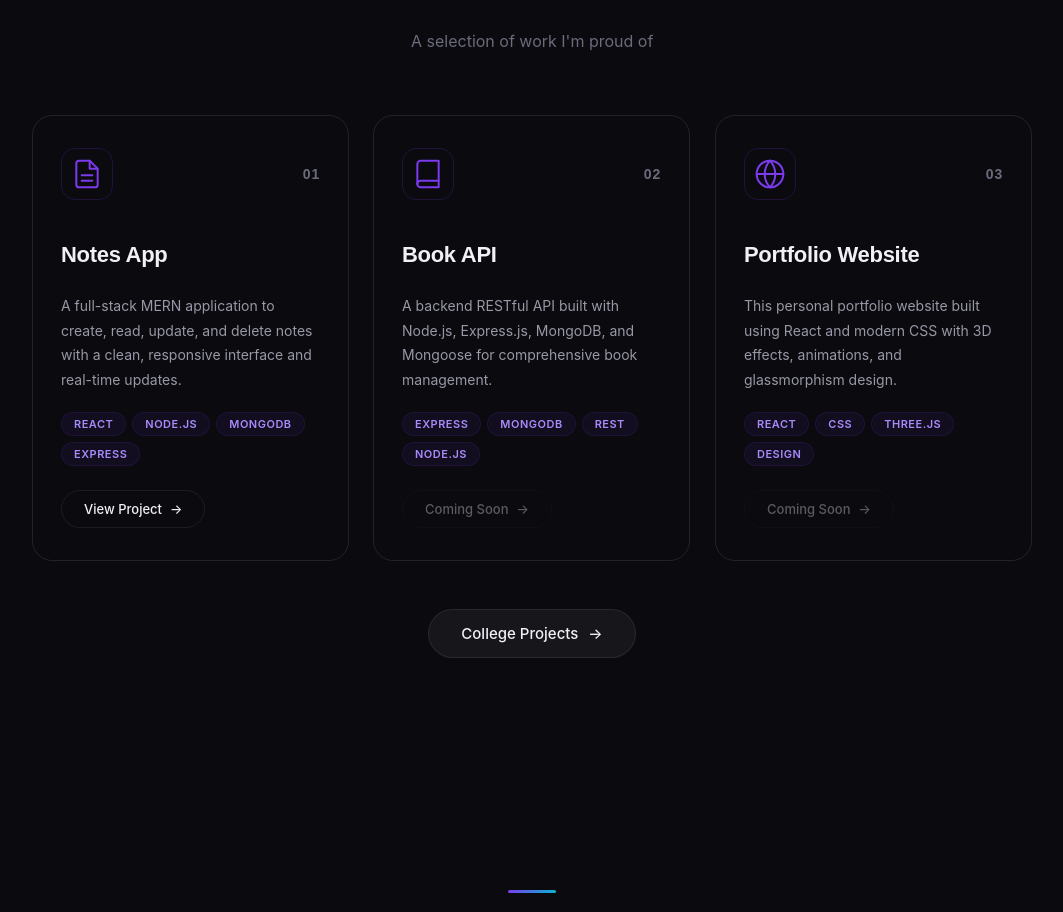
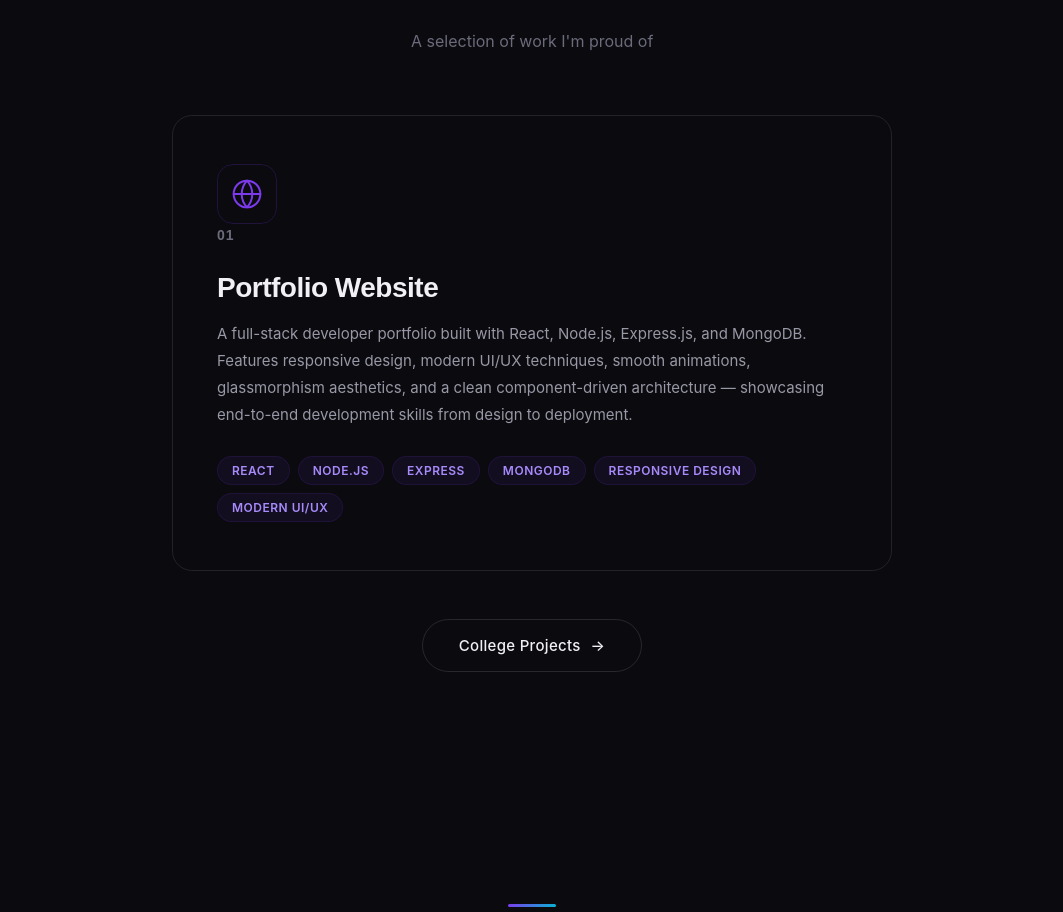
Before and after one commit to abhi123293/my-portfolio, a React (Vite) app in the folder rportfolio/: page / in a window 1280 px wide. Shown: the part 3026-3938 px from the top of the page, without its empty margins (108-1171 px from the left). Built offline with nearby package versions, Linux system fonts and the light colour scheme.

Commit message:
Add college project page

```diff
--- a/rportfolio/src/App.css
+++ b/rportfolio/src/App.css
@@ -1140,59 +1140,74 @@ body {
   position: relative;
 }
 
-.projects-grid {
-  display: grid;
-  grid-template-columns: repeat(3, 1fr);
-  gap: 24px;
-  max-width: 1000px;
+.project-card-featured {
+  position: relative;
+  max-width: 720px;
   width: 100%;
-}
-
-.project-card {
+  padding: 48px 44px;
   background: transparent;
   border: 1px solid rgba(255, 255, 255, 0.1);
-  border-radius: var(--radius-md);
-  padding: 32px 28px;
-  display: flex;
-  flex-direction: column;
-  position: relative;
+  border-radius: 20px;
   overflow: hidden;
-  transition: transform var(--transition), border-color var(--transition), box-shadow var(--transition);
-}
-
-.project-card::before {
+  transition: transform 0.4s ease, border-color 0.4s ease, box-shadow 0.4s ease;
+}
+
+.project-card-featured::before {
   content: '';
   position: absolute;
   top: 0;
   left: 0;
   right: 0;
-  height: 1px;
+  height: 2px;
   background: var(--gradient-accent);
   opacity: 0;
-  transition: opacity 0.35s ease;
-}
-
-.project-card:hover {
-  transform: translateY(-6px);
-  border-color: rgba(124, 58, 237, 0.3);
-  box-shadow: 0 0 20px rgba(124, 58, 237, 0.1), inset 0 0 20px rgba(124, 58, 237, 0.03);
-}
-
-.project-card:hover::before {
+  transition: opacity 0.4s ease;
+}
+
+.project-card-featured:hover {
+  transform: translateY(-8px);
+  border-color: rgba(124, 58, 237, 0.35);
+  box-shadow: 0 8px 40px rgba(124, 58, 237, 0.12), 0 0 80px rgba(124, 58, 237, 0.06);
+}
+
+.project-card-featured:hover::before {
   opacity: 1;
 }
 
-.project-card-header {
+.project-card-featured-inner {
+  position: relative;
+  z-index: 1;
+}
+
+.project-card-featured-glow {
+  position: absolute;
+  bottom: -60px;
+  left: 50%;
+  transform: translateX(-50%);
+  width: 200px;
+  height: 200px;
+  border-radius: 50%;
+  background: radial-gradient(circle, rgba(124, 58, 237, 0.12), transparent 70%);
+  opacity: 0;
+  transition: opacity 0.4s ease;
+  pointer-events: none;
+}
+
+.project-card-featured:hover .project-card-featured-glow {
+  opacity: 1;
+}
+
+.project-card-featured .project-card-header {
   display: flex;
   align-items: center;
   justify-content: space-between;
-  margin-bottom: 20px;
-}
-
-.project-card-icon {
-  width: 52px;
-  height: 52px;
-  border-radius: 14px;
+  margin-bottom: 24px;
+}
+
+.project-card-featured .project-card-icon {
+  width: 60px;
+  height: 60px;
+  border-radius: 16px;
   background: transparent;
   border: 1px solid rgba(124, 58, 237, 0.2);
   display: flex;
@@ -1202,12 +1217,12 @@ body {
   transition: transform 0.35s ease, border-color 0.35s ease;
 }
 
-.project-card:hover .project-card-icon {
+.project-card-featured:hover .project-card-icon {
   transform: scale(1.08) rotate(-5deg);
   border-color: rgba(124, 58, 237, 0.4);
 }
 
-.project-card-num {
+.project-card-featured .project-card-num {
   font-family: 'Outfit', sans-serif;
   font-size: 14px;
   font-weight: 700;
@@ -1215,34 +1230,32 @@ body {
   letter-spacing: 1px;
 }
 
-.project-card-title {
+.project-card-featured .project-card-title {
   font-family: 'Outfit', sans-serif;
-  font-size: 22px;
+  font-size: 28px;
+  font-weight: 700;
+  color: var(--text-primary);
+  margin-bottom: 16px;
+  letter-spacing: -0.5px;
+}
+
+.project-card-featured .project-card-text {
+  font-size: 15px;
+  line-height: 1.8;
+  color: var(--text-secondary);
+  margin-bottom: 28px;
+}
+
+.project-card-featured .project-tags {
+  display: flex;
+  flex-wrap: wrap;
+  gap: 8px;
+}
+
+.project-card-featured .project-tag {
+  font-size: 12px;
   font-weight: 600;
-  color: var(--text-primary);
-  margin-bottom: 12px;
-  letter-spacing: -0.3px;
-}
-
-.project-card-text {
-  font-size: 14px;
-  line-height: 1.75;
-  color: var(--text-secondary);
-  margin-bottom: 20px;
-  flex: 1;
-}
-
-.project-tags {
-  display: flex;
-  flex-wrap: wrap;
-  gap: 6px;
-  margin-bottom: 24px;
-}
-
-.project-tag {
-  font-size: 11px;
-  font-weight: 600;
-  padding: 4px 12px;
+  padding: 6px 14px;
   border-radius: var(--radius-pill);
   background: rgba(124, 58, 237, 0.08);
   color: #a78bfa;
@@ -1251,38 +1264,6 @@ body {
   border: 1px solid rgba(124, 58, 237, 0.12);
 }
 
-.project-card-footer {
-  margin-top: auto;
-}
-
-.project-cta {
-  display: inline-flex;
-  align-items: center;
-  gap: 8px;
-  padding: 10px 22px;
-  border: 1px solid var(--border-glass);
-  border-radius: var(--radius-pill);
-  background: transparent;
-  color: var(--text-primary);
-  font-weight: 500;
-  font-size: 13px;
-  text-decoration: none;
-  cursor: pointer;
-  transition: background var(--transition), border-color var(--transition), transform var(--transition), box-shadow var(--transition);
-}
-
-.project-cta:hover {
-  background: var(--gradient-accent);
-  border-color: transparent;
-  box-shadow: 0 4px 16px rgba(124, 58, 237, 0.3);
-  transform: translateY(-2px);
-}
-
-.project-cta.disabled {
-  opacity: 0.35;
-  pointer-events: none;
-}
-
 .college-btn-box {
   width: 100%;
   display: flex;
@@ -1294,22 +1275,24 @@ body {
   display: inline-flex;
   align-items: center;
   gap: 10px;
-  padding: 14px 32px;
-  background: var(--bg-glass);
-  border: 1px solid var(--border-glass);
+  padding: 16px 36px;
+  background: transparent;
+  border: 1px solid rgba(255, 255, 255, 0.12);
   color: var(--text-primary);
   text-decoration: none;
   border-radius: var(--radius-pill);
   font-weight: 500;
   font-size: 15px;
-  transition: background var(--transition), border-color var(--transition), transform var(--transition), box-shadow var(--transition);
+  letter-spacing: 0.3px;
+  transition: background 0.35s ease, border-color 0.35s ease, transform 0.35s ease, box-shadow 0.35s ease, color 0.35s ease;
 }
 
 .college-projects-btn:hover {
   background: var(--gradient-accent);
   border-color: transparent;
-  box-shadow: 0 6px 24px rgba(124, 58, 237, 0.35);
-  transform: translateY(-2px);
+  box-shadow: 0 6px 28px rgba(124, 58, 237, 0.35);
+  transform: translateY(-3px);
+  color: #fff;
 }
 
 /* ========================================
@@ -1584,8 +1567,12 @@ body {
     font-size: 40px;
   }
 
-  .projects-grid {
-    grid-template-columns: repeat(2, 1fr);
+  .project-card-featured {
+    padding: 36px 32px;
+  }
+
+  .project-card-featured .project-card-title {
+    font-size: 26px;
   }
 
   .footer-inner {
@@ -1727,17 +1714,22 @@ body {
     padding: 32px 24px;
   }
 
-  .projects-grid {
-    grid-template-columns: 1fr;
-    max-width: 420px;
-  }
-
-  .project-card {
+  .project-card-featured {
     padding: 28px 24px;
   }
 
-  .project-card-title {
-    font-size: 20px;
+  .project-card-featured .project-card-title {
+    font-size: 22px;
+  }
+
+  .project-card-featured .project-card-icon {
+    width: 52px;
+    height: 52px;
+  }
+
+  .college-projects-btn {
+    padding: 14px 30px;
+    font-size: 14px;
   }
 
   .project-card-text {
--- a/rportfolio/src/App.jsx
+++ b/rportfolio/src/App.jsx
@@ -83,25 +83,9 @@ const SERVICES = [
 const PROJECTS = [
   {
     num: "01",
-    title: "Notes App",
-    tags: ["React", "Node.js", "MongoDB", "Express"],
-    text: "A full-stack MERN application to create, read, update, and delete notes with a clean, responsive interface and real-time updates.",
-    link: "/notes-project",
-    icon: "note",
-  },
-  {
-    num: "02",
-    title: "Book API",
-    tags: ["Express", "MongoDB", "REST", "Node.js"],
-    text: "A backend RESTful API built with Node.js, Express.js, MongoDB, and Mongoose for comprehensive book management.",
-    link: null,
-    icon: "book",
-  },
-  {
-    num: "03",
     title: "Portfolio Website",
-    tags: ["React", "CSS", "Three.js", "Design"],
-    text: "This personal portfolio website built using React and modern CSS with 3D effects, animations, and glassmorphism design.",
+    tags: ["React", "Node.js", "Express", "MongoDB", "Responsive Design", "Modern UI/UX"],
+    text: "A full-stack developer portfolio built with React, Node.js, Express.js, and MongoDB. Features responsive design, modern UI/UX techniques, smooth animations, glassmorphism aesthetics, and a clean component-driven architecture — showcasing end-to-end development skills from design to deployment.",
     link: null,
     icon: "globe",
   },
@@ -548,6 +532,7 @@ function ProjectIcon({ type }) {
 }
 
 function Projects() {
+  const project = PROJECTS[0];
   return (
     <section className="projects-section" id="projects">
       <h2 className="section-title" data-reveal>My Projects</h2>
@@ -555,41 +540,24 @@ function Projects() {
         A selection of work I'm proud of
       </p>
 
-      <div className="projects-grid">
-        {PROJECTS.map((p, i) => (
-          <article
-            className="project-card"
-            data-reveal
-            data-reveal-delay={i * 100}
-            key={p.num}
-          >
-            <div className="project-card-header">
+      <article className="project-card-featured" data-reveal>
+        <div className="project-card-featured-inner">
+          <div className="project-card-featured-header">
             <div className="project-card-icon">
-                <ProjectIcon type={p.icon} />
+              <ProjectIcon type={project.icon} />
             </div>
-              <span className="project-card-num">{p.num}</span>
+            <span className="project-card-num">{project.num}</span>
           </div>
-            <h3 className="project-card-title">{p.title}</h3>
-            <p className="project-card-text">{p.text}</p>
+          <h3 className="project-card-title">{project.title}</h3>
+          <p className="project-card-text">{project.text}</p>
           <div className="project-tags">
-              {p.tags.map((t) => (
+            {project.tags.map((t) => (
               <span className="project-tag" key={t}>{t}</span>
             ))}
           </div>
-            <div className="project-card-footer">
-              {p.link ? (
-                <Link to={p.link} className="project-cta">
-                  View Project <span aria-hidden="true">→</span>
-                </Link>
-              ) : (
-                <span className="project-cta disabled">
-                  Coming Soon <span aria-hidden="true">→</span>
-                </span>
-              )}
         </div>
+        <div className="project-card-featured-glow" />
       </article>
-        ))}
-      </div>
 
       <div className="college-btn-box" data-reveal>
         <Link to="/projects" className="college-projects-btn">
```
Lines whose indentation alone changed are shown as unchanged.
